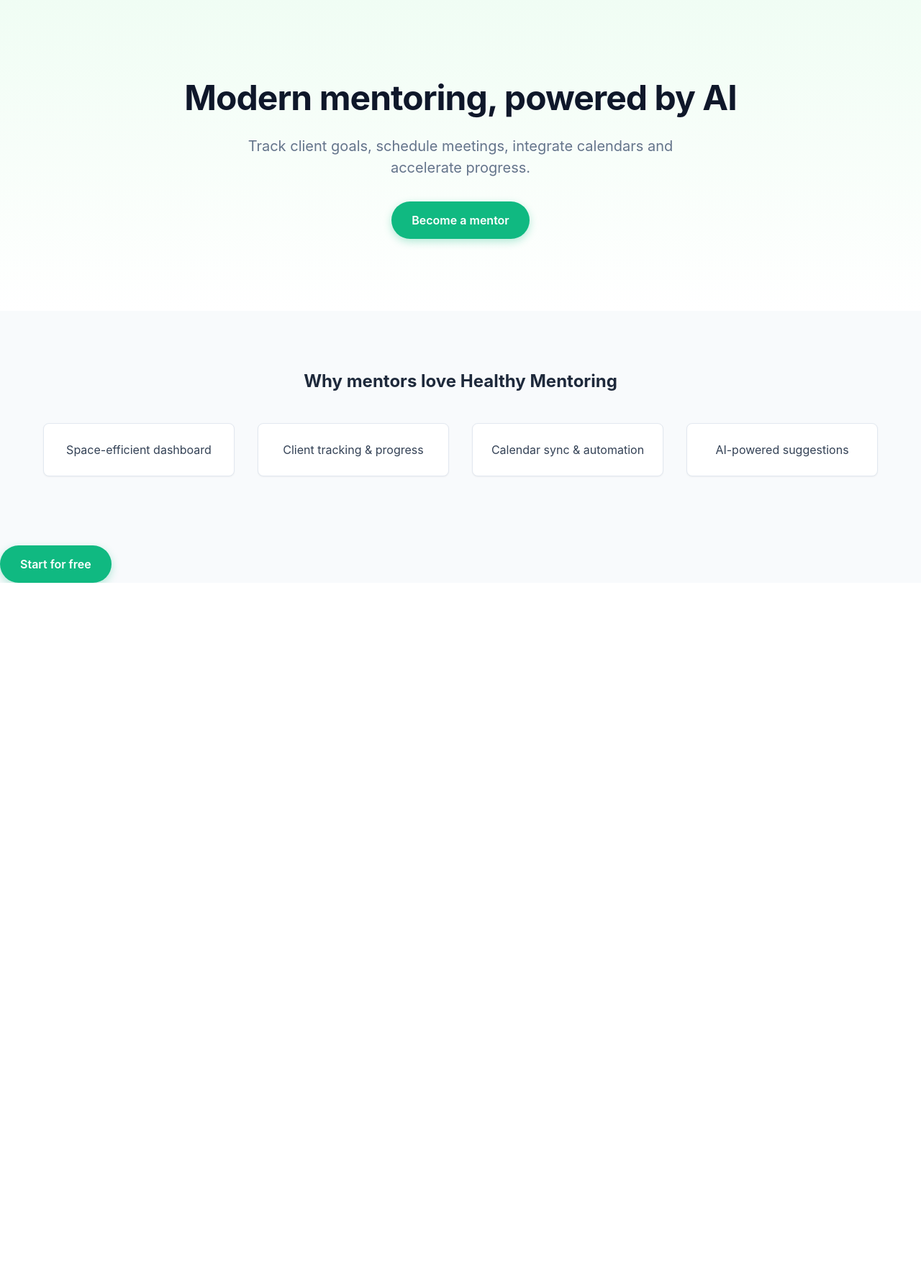
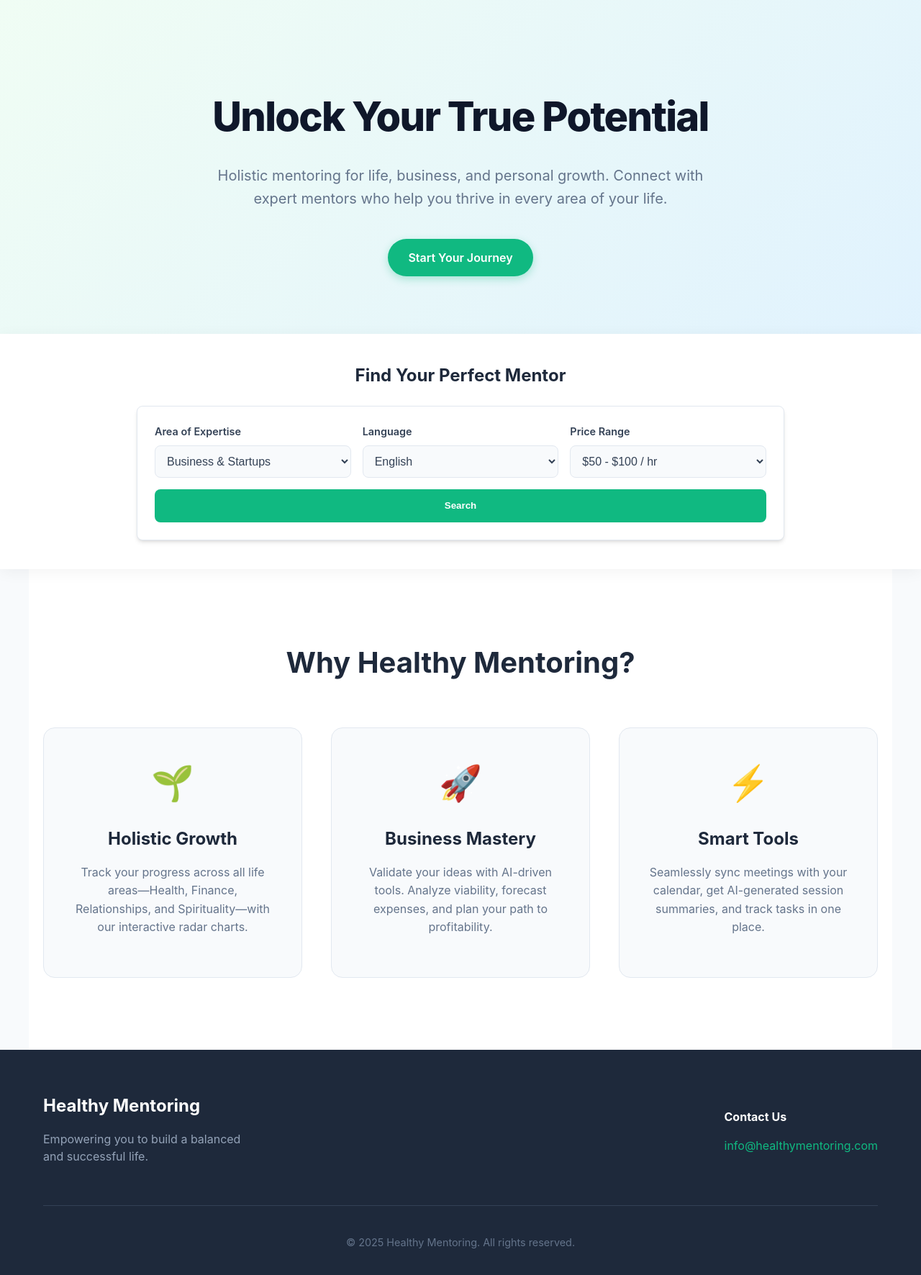
Before and after one commit to Cmanar0/healty_mentoring, a Django app: page / in a window 1280 px wide. Shown: the part 70-1842 px from the top of the page at 72% size. Before the commit the page ends 880 px from the top, so only its background shows below. Run offline with Django 4.2, Linux system fonts and the light colour scheme; some libraries are stand-ins or nearby versions.

Commit message:
Overhaul landing page: New sections, search mockup, bot-proof email

```diff
--- /dev/null
+++ b/static/css/landing.css
@@ -0,0 +1,179 @@
+/* Landing Page Specifics */
+.container {
+  max-width: var(--max-width);
+  margin: 0 auto;
+  padding: 0 20px;
+}
+
+/* Hero Section */
+.hero {
+  text-align: center;
+  padding: 120px 20px;
+  background: linear-gradient(135deg, #f0fdf4 0%, #e0f2fe 100%);
+  position: relative;
+  overflow: hidden;
+}
+.hero h1 {
+  font-size: 3.5rem;
+  margin-bottom: 24px;
+  color: #0f172a;
+  letter-spacing: -0.03em;
+  font-weight: 800;
+}
+.hero p {
+  font-size: 1.25rem;
+  color: var(--color-text-muted);
+  max-width: 700px;
+  margin: 0 auto 40px;
+  line-height: 1.6;
+}
+
+/* Search Section */
+.search-section {
+  background: white;
+  padding: 40px 0;
+  margin-top: -40px; /* Overlap hero */
+  position: relative;
+  z-index: 2;
+  box-shadow: 0 4px 20px rgba(0,0,0,0.05);
+}
+.search-section h2 {
+  text-align: center;
+  margin-bottom: 24px;
+  font-size: 1.5rem;
+}
+.search-bar {
+  display: flex;
+  flex-wrap: wrap;
+  gap: 16px;
+  background: white;
+  padding: 24px;
+  border-radius: var(--radius);
+  border: 1px solid var(--color-border);
+  box-shadow: var(--shadow-md);
+  max-width: 900px;
+  margin: 0 auto;
+  align-items: flex-end;
+}
+.search-input-group {
+  flex: 1;
+  min-width: 200px;
+}
+.search-input-group label {
+  display: block;
+  margin-bottom: 8px;
+  font-weight: 600;
+  font-size: 0.9rem;
+  color: var(--color-text);
+}
+.search-input-group select {
+  width: 100%;
+  padding: 12px;
+  border: 1px solid var(--color-border);
+  border-radius: var(--radius);
+  background-color: #f8fafc;
+  font-size: 1rem;
+  margin-bottom: 0; /* Override global input margin */
+}
+.search-btn {
+  padding: 14px 32px;
+  background: var(--color-primary);
+  color: white;
+  border: none;
+  border-radius: var(--radius);
+  font-weight: 600;
+  cursor: pointer;
+  transition: background 0.2s;
+  height: 46px; /* Match input height approx */
+  flex: 0 0 auto;
+}
+.search-btn:hover {
+  background: var(--color-primary-hover);
+}
+
+/* Features Section */
+.features {
+  padding: 100px 0;
+  background: white;
+}
+.features h2 {
+  text-align: center;
+  font-size: 2.5rem;
+  margin-bottom: 60px;
+  color: #1e293b;
+}
+.features-grid {
+  display: grid;
+  grid-template-columns: repeat(auto-fit, minmax(300px, 1fr));
+  gap: 40px;
+}
+.feature-card {
+  background: #f8fafc;
+  padding: 40px;
+  border-radius: 16px;
+  border: 1px solid var(--color-border);
+  transition: transform 0.3s, box-shadow 0.3s;
+}
+.feature-card:hover {
+  transform: translateY(-5px);
+  box-shadow: var(--shadow-md);
+  border-color: var(--color-primary);
+}
+.feature-card .icon {
+  font-size: 3rem;
+  margin-bottom: 24px;
+}
+.feature-card h3 {
+  font-size: 1.5rem;
+  margin-bottom: 16px;
+  color: #1e293b;
+}
+.feature-card p {
+  color: var(--color-text-muted);
+  line-height: 1.6;
+}
+
+/* Footer */
+.site-footer {
+  background: #1e293b;
+  color: #f1f5f9;
+  padding: 60px 0 20px;
+}
+.footer-content {
+  display: flex;
+  justify-content: space-between;
+  flex-wrap: wrap;
+  gap: 40px;
+  margin-bottom: 40px;
+  border-bottom: 1px solid #334155;
+  padding-bottom: 40px;
+}
+.footer-brand h3 {
+  color: white;
+  font-size: 1.5rem;
+  margin-bottom: 16px;
+}
+.footer-brand p {
+  color: #94a3b8;
+  max-width: 300px;
+}
+.footer-contact h4 {
+  color: white;
+  margin-bottom: 16px;
+}
+.footer-contact a {
+  color: var(--color-primary);
+}
+.footer-bottom {
+  text-align: center;
+  color: #64748b;
+  font-size: 0.9rem;
+}
+
+/* Responsive */
+@media (max-width: 768px) {
+  .hero h1 { font-size: 2.5rem; }
+  .search-bar { flex-direction: column; align-items: stretch; }
+  .search-btn { width: 100%; }
+  .footer-content { flex-direction: column; }
+}
--- a/templates/base.html
+++ b/templates/base.html
@@ -6,6 +6,7 @@
   <title>{% block title %}Healthy Mentoring{% endblock %}</title>
   {% load static %}
   <link rel="stylesheet" href="{% static 'css/main.css' %}">
+  <link rel="stylesheet" href="{% static 'css/landing.css' %}">
 </head>
 <body>
   {% block navbar %}
--- a/web/templates/web/landing.html
+++ b/web/templates/web/landing.html
@@ -1,25 +1,108 @@
 {% extends "base.html" %}
 {% block title %}Healthy Mentoring — Mentors platform{% endblock %}
 {% block content %}
+<!-- Hero Section -->
 <section class="hero">
-  <div class="hero-inner">
-    <h1>Modern mentoring, powered by AI</h1>
-    <p>Track client goals, schedule meetings, integrate calendars and accelerate progress.</p>
-    <a class="cta" href="{% url 'accounts:register' %}">Become a mentor</a>
+  <div class="hero-content">
+    <h1>Unlock Your True Potential</h1>
+    <p>Holistic mentoring for life, business, and personal growth. Connect with expert mentors who help you thrive in every area of your life.</p>
+    <a href="{% url 'accounts:register' %}" class="cta">Start Your Journey</a>
   </div>
 </section>
 
-<section class="features">
-  <h2>Why mentors love Healthy Mentoring</h2>
-  <ul>
-    <li>Space-efficient dashboard</li>
-    <li>Client tracking & progress</li>
-    <li>Calendar sync & automation</li>
-    <li>AI-powered suggestions</li>
-  </ul>
+<!-- Search Mockup Section -->
+<section class="search-section">
+  <div class="container">
+    <h2>Find Your Perfect Mentor</h2>
+    <div class="search-bar">
+      <div class="search-input-group">
+        <label>Area of Expertise</label>
+        <select>
+          <option>Business & Startups</option>
+          <option>Life Coaching</option>
+          <option>Health & Fitness</option>
+          <option>Relationships</option>
+        </select>
+      </div>
+      <div class="search-input-group">
+        <label>Language</label>
+        <select>
+          <option>English</option>
+          <option>Czech</option>
+          <option>Spanish</option>
+        </select>
+      </div>
+      <div class="search-input-group">
+        <label>Price Range</label>
+        <select>
+          <option>$50 - $100 / hr</option>
+          <option>$100 - $200 / hr</option>
+          <option>$200+ / hr</option>
+        </select>
+      </div>
+      <button class="search-btn">Search</button>
+    </div>
+  </div>
 </section>
 
-<section class="footer-cta">
-  <a class="cta" href="{% url 'accounts:register' %}">Start for free</a>
+<!-- Features Section -->
+<section class="features">
+  <div class="container">
+    <h2>Why Healthy Mentoring?</h2>
+    <div class="features-grid">
+      <!-- Holistic Growth -->
+      <div class="feature-card">
+        <div class="icon">🌱</div>
+        <h3>Holistic Growth</h3>
+        <p>Track your progress across all life areas—Health, Finance, Relationships, and Spirituality—with our interactive radar charts.</p>
+      </div>
+
+      <!-- Business Mastery -->
+      <div class="feature-card">
+        <div class="icon">🚀</div>
+        <h3>Business Mastery</h3>
+        <p>Validate your ideas with AI-driven tools. Analyze viability, forecast expenses, and plan your path to profitability.</p>
+      </div>
+
+      <!-- Smart Tools -->
+      <div class="feature-card">
+        <div class="icon">⚡</div>
+        <h3>Smart Tools</h3>
+        <p>Seamlessly sync meetings with your calendar, get AI-generated session summaries, and track tasks in one place.</p>
+      </div>
+    </div>
+  </div>
 </section>
+
+<!-- Footer -->
+<footer class="site-footer">
+  <div class="container">
+    <div class="footer-content">
+      <div class="footer-brand">
+        <h3>Healthy Mentoring</h3>
+        <p>Empowering you to build a balanced and successful life.</p>
+      </div>
+      <div class="footer-contact">
+        <h4>Contact Us</h4>
+        <p id="email-container">
+          <!-- Email will be injected here by JS to prevent bot scraping -->
+          <script>
+            document.addEventListener('DOMContentLoaded', function() {
+              var user = 'info';
+              var domain = 'healthymentoring.com';
+              var element = document.getElementById('email-container');
+              var link = document.createElement('a');
+              link.href = 'mailto:' + user + '@' + domain;
+              link.innerText = user + '@' + domain;
+              element.appendChild(link);
+            });
+          </script>
+        </p>
+      </div>
+    </div>
+    <div class="footer-bottom">
+      <p>&copy; {% now "Y" %} Healthy Mentoring. All rights reserved.</p>
+    </div>
+  </div>
+</footer>
 {% endblock %}
```
